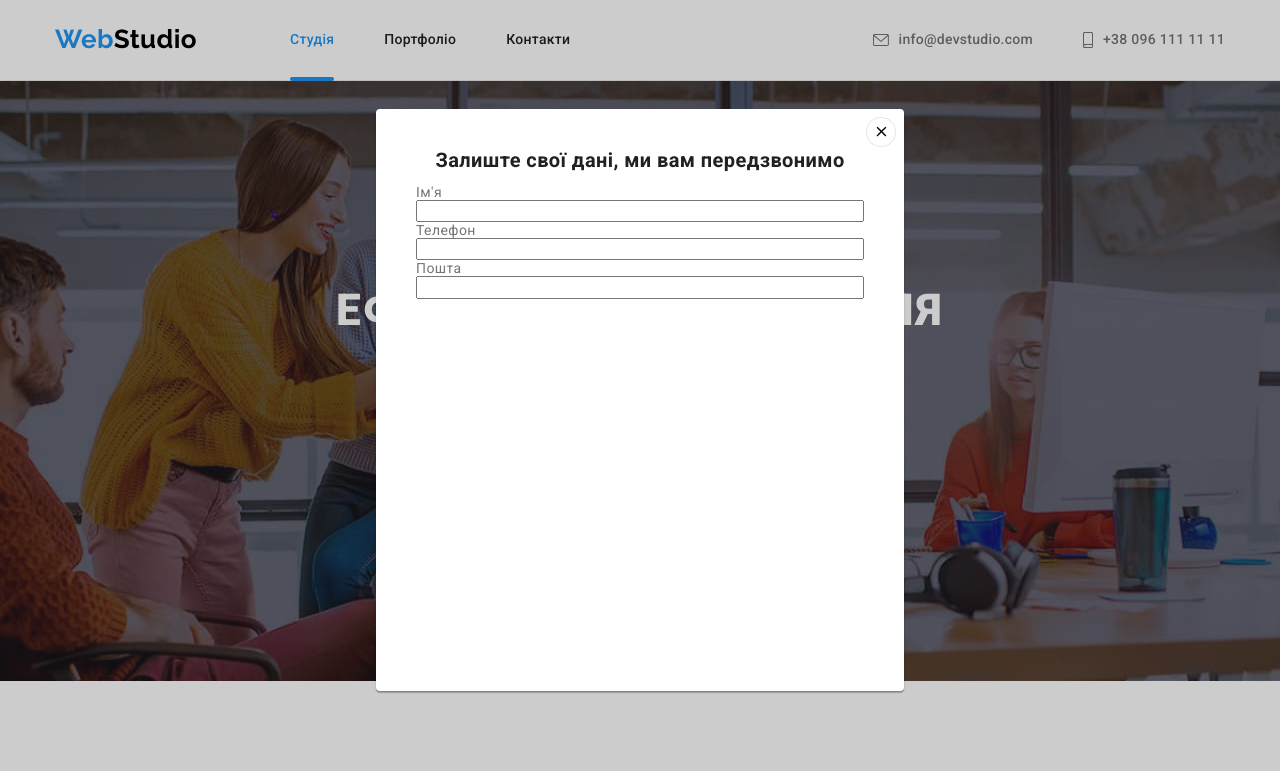
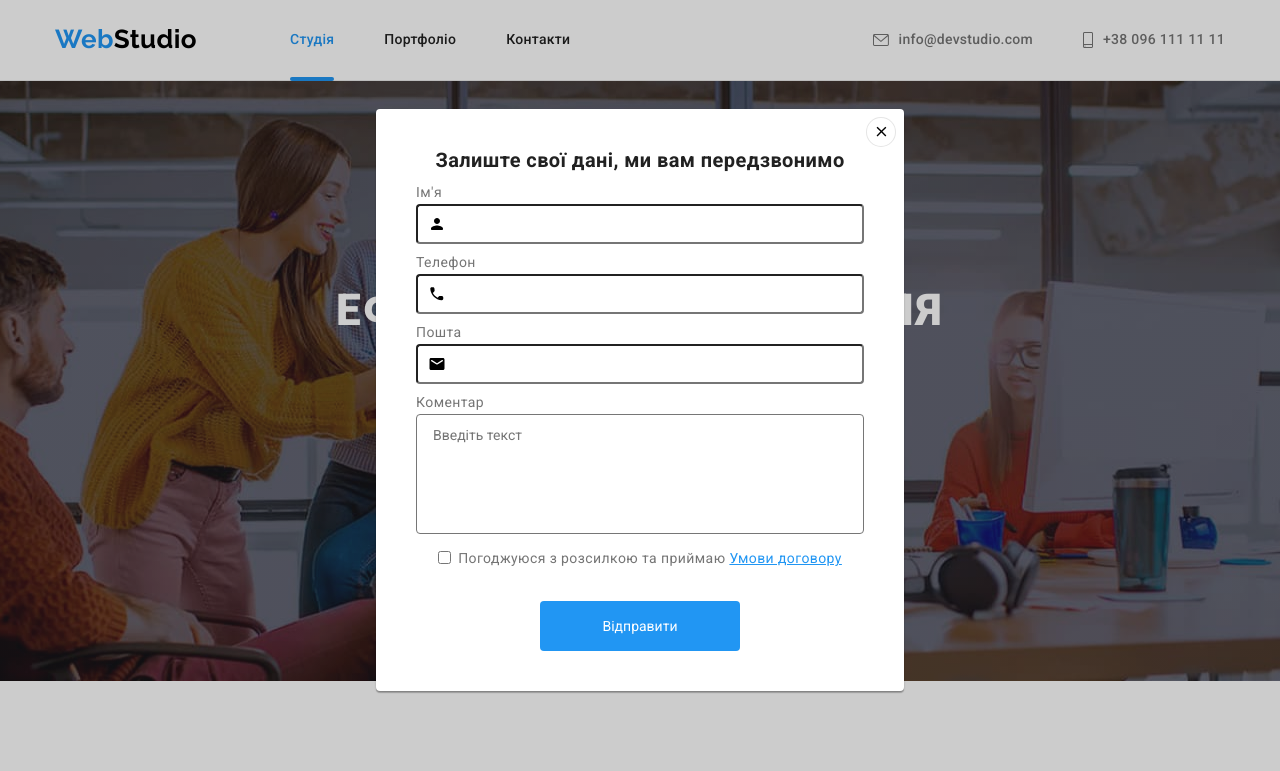
Before and after one commit to Eugene-Hlushak/goit-markup-hw-06, a plain HTML site: page index.html in a window 1280 px wide. Both pictures are taken after a click on the button "Замовити послугу". Shown: the top 771 px of the page. Drawn offline with nearby package versions, Linux system fonts and the light colour scheme.

Commit message:
add form markup

```diff
--- a/css/styles.css
+++ b/css/styles.css
@@ -254,10 +254,6 @@ p {
 
 .btn-order-service:active {
   background-color: #188ce8;
-}
-
-.btn-order-service:focus {
-  color: var(--accent-color);
 }
 
 /* ===== FEATURES ===== */
@@ -696,7 +692,8 @@ p {
   background-color: rgba(33, 150, 243, 0.9);
 }
 
-.example-link:hover .overlay {
+.example-link:hover .overlay,
+.example-link:focus .overlay {
   transform: translateY(0);
 }
 
@@ -762,6 +759,7 @@ p {
 }
 
 .modal-title {
+  margin-top: 0;
   margin-bottom: 12px;
   font-size: 20px;
   line-height: 1.15;
@@ -770,8 +768,73 @@ p {
   color: #212121;
 }
 
+.modal-label {
+  display: block;
+  margin-bottom: 4px;
+}
+
+.form-input {
+  position: relative;
+  margin-bottom: 10px;
+}
+
 .input {
   width: 100%;
+  height: 40px;
+  padding-top: 12px;
+  padding-bottom: 12px;
+  padding-left: 42px;
+  border-radius: 4px;
+}
+
+.modal-icon {
+  position: absolute;
+  left: 12px;
+  bottom: 11px;
+}
+
+.comment-input {
+  width: 100%;
+  height: 120px;
+  resize: none;
+  padding: 12px 16px;
+  border-radius: 4px;
+}
+
+.accept {
+  display: flex;
+  justify-content: center;
+  align-items: center;
+  margin-bottom: 30px;
+}
+
+.accept-box {
+  margin-right: 7px;
+}
+
+.accept-text {
+  margin: 0;
+  font-size: 14px;
+  line-height: 1.71;
+  letter-spacing: 0.03em;
+
+  color: #757575;
+}
+
+.accept-link {
+  color: var(--accent-color);
+}
+
+.btn-submit-data {
+  width: 200px;
+  height: 50px;
+  border-radius: 4px;
+  margin-left: 124px;
+  border: none;
+
+  color: var(--secondary-text-color);
+  background-color: var(--accent-color);
+  cursor: pointer;
 }
 
 .btn-close-modal {
@@ -789,6 +852,24 @@ p {
   background: #ffffff;
   border: 1px solid rgba(0, 0, 0, 0.1);
   border-radius: 50%;
+
+  cursor: pointer;
+
+  transition: border-color var(--transition-time-and-function);
+}
+
+.close-icon {
+  transition: fill var(--transition-time-and-function);
+}
+
+.btn-close-modal:hover,
+.btn-close-modal:focus {
+  border-color: var(--accent-color);
+}
+
+.btn-close-modal:hover .close-icon,
+.btn-close-modal:focus .close-icon {
+  fill: var(--accent-color);
 }
 
 .is-hidden {
--- a/index.html
+++ b/index.html
@@ -62,7 +62,7 @@
       <section class="hero section">
         <div class="container">
           <h1 class="hero-title">Ефективні рішення для вашого бізнесу</h1>
-          <button class="btn-order-service" data-modal-open>Замовити послугу</button>
+          <button type="button" class="btn-order-service" data-modal-open>Замовити послугу</button>
         </div>
       </section>
 
@@ -132,12 +132,12 @@
                 <img
                   class="picture"
                   src="./images/work/imga.jpg"
-                  alt="Розробка сайтів"
+                  alt="Розробка десктопних додатків"
                   width="370"
                   height="294"
                 />
 
-                <h2 class="work-label-text">Десктопні додатки</h2>
+                <h3 class="work-label-text">Десктопні додатки</h3>
               </div>
             </li>
             <li class="work-list-item">
@@ -145,11 +145,11 @@
                 <img
                   class="picture"
                   src="./images/work/imgb.jpg"
-                  alt="Створення мобільних версій сайтів"
+                  alt="Створення мобільних додатків"
                   width="370"
                   height="294"
                 />
-                <h2 class="work-label-text">Мобільні додатки</h2>
+                <h3 class="work-label-text">Мобільні додатки</h3>
               </div>
             </li>
             <li class="work-list-item">
@@ -161,7 +161,7 @@
                   width="370"
                   height="294"
                 />
-                <h2 class="work-label-text">Дизайнерські рішення</h2>
+                <h3 class="work-label-text">Дизайнерські рішення</h3>
               </div>
             </li>
           </ul>
@@ -174,6 +174,7 @@
         <div class="container">
           <h2 class="section-title">Наша команда</h2>
           <ul class="team-list list">
+            <!-- працівник 1 -->
             <li class="team-list-item">
               <img
                 class="picture"
@@ -218,6 +219,8 @@
                 </ul>
               </div>
             </li>
+
+            <!-- працівник 2 -->
             <li class="team-list-item">
               <img
                 class="picture"
@@ -262,6 +265,8 @@
                 </ul>
               </div>
             </li>
+
+            <!-- Працівник 3 -->
             <li class="team-list-item">
               <img
                 class="picture"
@@ -306,6 +311,8 @@
                 </ul>
               </div>
             </li>
+
+            <!-- Працівник 4 -->
             <li class="team-list-item">
               <img
                 class="picture"
@@ -405,34 +412,12 @@
           </ul>
         </div>
       </section>
-
-      <!-- Модальне вікно -->
-
-      <div class="backdrop is-hidden" data-modal>
-        <form class="modal">
-          <h2 class="modal-title">Залиште свої дані, ми вам передзвонимо</h2>
-
-          <label for="name" class="modal-label">Ім'я</label>
-          <input type="text" name="name" id="name" class="name-input input" />
-
-          <label for="tel-number" class="modal-label">Телефон</label>
-          <input type="tel" name="tel-number" id="tel-number" class="tel-input input" />
-
-          <label for="mail" class="modal-label">Пошта</label>
-          <input type="email" name="email" id="mail" class="mail-input input" />
-
-          <button class="btn-close-modal" data-modal-close>
-            <svg class="close-icon" width="18" height="18">
-              <use href="./images/icons.svg#icon-close"></use>
-            </svg>
-          </button>
-        </form>
-      </div>
     </main>
 
     <!-- Футер -->
     <footer class="footer">
       <div class="container">
+        <!-- Адреса та контакти -->
         <div class="address-container">
           <a class="logo link" href="./index.html"
             >Web<span class="footer-logo-studio">Studio</span></a
@@ -459,6 +444,8 @@
             </ul>
           </address>
         </div>
+
+        <!-- Соцмережі -->
         <div class="join">
           <h2 class="join-title">Приєднуйтесь</h2>
           <ul class="social-links-list list">
@@ -492,6 +479,8 @@
             </li>
           </ul>
         </div>
+
+        <!-- Підписка -->
         <form>
           <p class="subscribe-title">Підпишіться на розсилку</p>
           <div class="subscribe-form">
@@ -509,6 +498,58 @@
       </div>
     </footer>
 
+    <!-- Модальне вікно -->
+
+    <div class="backdrop is-hidden" data-modal>
+      <form class="modal">
+        <h2 class="modal-title">Залиште свої дані, ми вам передзвонимо</h2>
+        <div class="form-input">
+          <label for="name" class="modal-label">Ім'я</label>
+          <input type="text" name="name" id="name" class="name-input input" />
+          <svg class="modal-icon" width="18" height="18">
+            <use href="./images/icons.svg#icon-person"></use>
+          </svg>
+        </div>
+        <div class="form-input">
+          <label for="tel-number" class="modal-label">Телефон</label>
+          <input type="tel" name="tel-number" id="tel-number" class="tel-input input" />
+          <svg class="modal-icon" width="18" height="18">
+            <use href="./images/icons.svg#icon-phone"></use>
+          </svg>
+        </div>
+
+        <div class="form-input">
+          <label for="mail" class="modal-label">Пошта</label>
+          <input type="email" name="mail" id="mail" class="mail-input input" />
+          <svg class="modal-icon" width="18" height="18">
+            <use href="./images/icons.svg#icon-email"></use>
+          </svg>
+        </div>
+
+        <div class="form-input">
+          <label class="modal-label">Коментар</label>
+          <textarea name="comment" placeholder="Введіть текст" class="comment-input"></textarea>
+        </div>
+
+        <div class="accept">
+          <label>
+            <input type="checkbox" name="accept" class="accept-box" />
+          </label>
+          <p class="accept-text">
+            Погоджуюся з розсилкою та приймаю <a class="accept-link" href="">Умови договору</a>
+          </p>
+        </div>
+
+        <button type="submit" class="btn-submit-data">Відправити</button>
+
+        <button class="btn-close-modal" data-modal-close>
+          <svg class="close-icon" width="18" height="18">
+            <use href="./images/icons.svg#icon-close"></use>
+          </svg>
+        </button>
+      </form>
+    </div>
+
     <!-- "Замовити послугу" -->
     <script src="./js/modal.js"></script>
   </body>
```
Also changed, not shown: images/email.svg (deleted), images/person.svg (deleted), images/phone.svg (deleted), images/send.svg (deleted).
